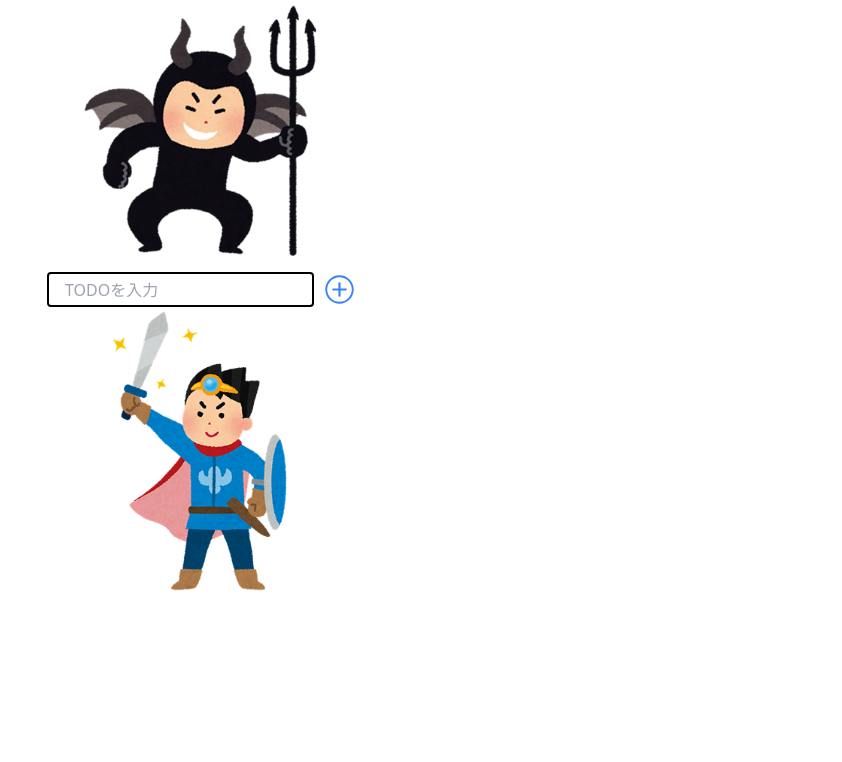
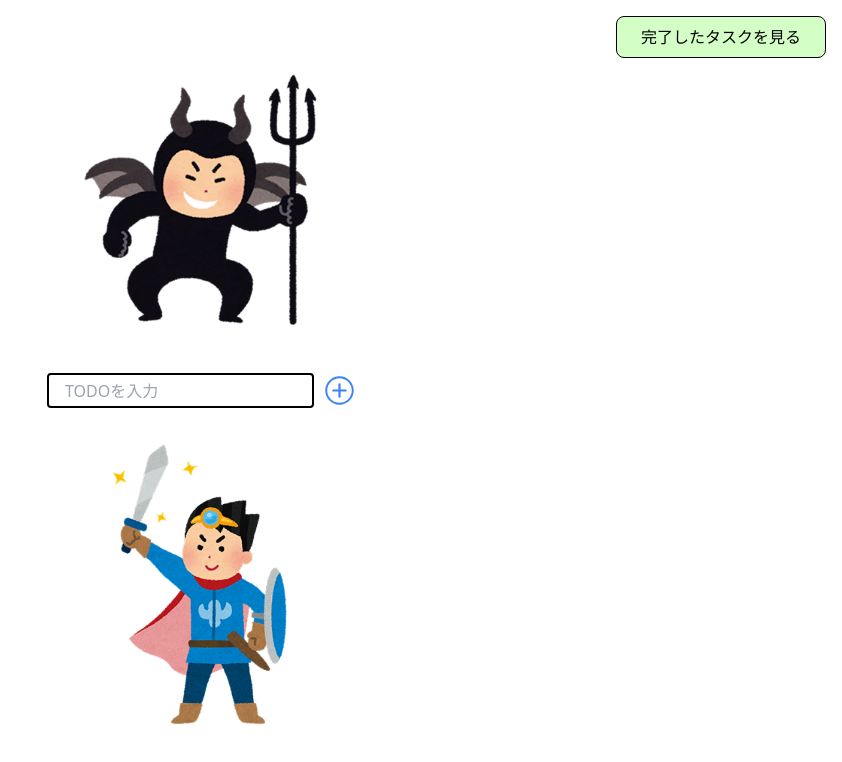
Before and after one commit to takasora1217/yuusha-todo, a React (Vite) app: page / in a window 1280 px wide. Shown: the top 762 px of the page, without its empty margins (438-1280 px from the left). Built offline with nearby package versions, Linux system fonts and the light colour scheme.

Commit message:
feat:トップページに戻るボタンの作成

```diff
--- a/src/pages/Top.jsx
+++ b/src/pages/Top.jsx
@@ -1,16 +1,24 @@
 import { useState } from "react";
+import { Link } from "react-router-dom";
 import InputForm from "../components/InputForm";
 import boss from "../images/boss.png";
 import yuusha from "../images/yuusha-1.png";
 
-const Top = ({}) => {
+const Top = () => {
   const [taskList, setTaskList] = useState([]);
   return (
     <>
-      <div className="flex flex-col items-center ">
-        <img src={boss} alt="boss" className="w-64" />
-        <InputForm InputForm taskList={taskList} setTaskList={setTaskList} />
-        <img src={yuusha} alt="yuusha" className="w-56" />
+      <div className="relative flex flex-col items-center justify-center min-h-screen">
+        <div className="absolute top-0 right-0 m-4">
+          <Link to="/CompletedTasks">
+            <button className="bg-[#D3FFC7] py-2 px-6 rounded-lg border-[1px] border-black hover:bg-[#A4E791]">
+              完了したタスクを見る
+            </button>
+          </Link>
+        </div>
+        <img src={boss} alt="boss" className="w-64 mb-8" />
+        <InputForm taskList={taskList} setTaskList={setTaskList} />
+        <img src={yuusha} alt="yuusha" className="w-56 mt-8" />
       </div>
     </>
   );
```
